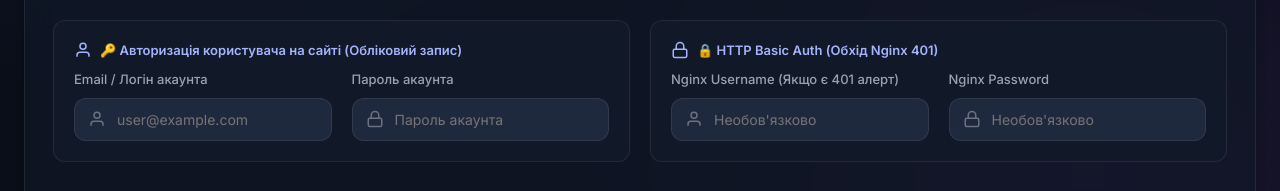
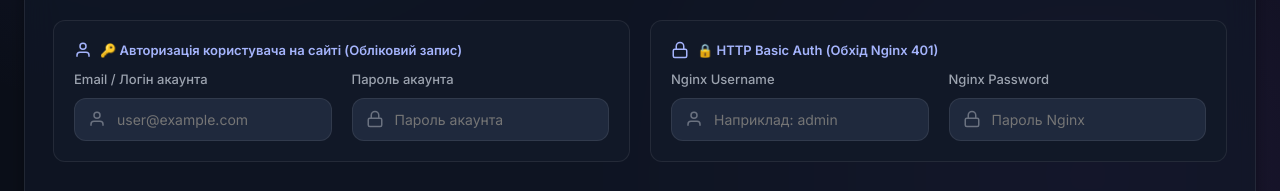
Before and after one commit to mpvitalik/two_sites, a website: page public/index.html in a window 1280 px wide. Shown: the part 505-696 px from the top of the page. Drawn offline with Linux system fonts and the light colour scheme.

Commit message:
Revert Nginx Basic Auth placeholder and autocomplete changes per user request

```diff
--- a/public/index.html
+++ b/public/index.html
@@ -232,17 +232,17 @@
               </div>
               <div class="input-grid">
                 <div class="input-group">
-                  <label for="httpAuthUsername">Nginx Username (Якщо є 401 алерт)</label>
+                  <label for="httpAuthUsername">Nginx Username</label>
                   <div class="input-wrapper">
                     <svg class="input-icon" width="18" height="18" viewBox="0 0 24 24" fill="none" stroke="currentColor" stroke-width="2"><path d="M20 21v-2a4 4 0 0 0-4-4H8a4 4 0 0 0-4 4v2"/><circle cx="12" cy="7" r="4"/></svg>
-                    <input type="text" id="httpAuthUsername" placeholder="Необов'язково" autocomplete="off">
+                    <input type="text" id="httpAuthUsername" placeholder="Наприклад: admin">
                   </div>
                 </div>
                 <div class="input-group">
                   <label for="httpAuthPassword">Nginx Password</label>
                   <div class="input-wrapper">
                     <svg class="input-icon" width="18" height="18" viewBox="0 0 24 24" fill="none" stroke="currentColor" stroke-width="2"><rect x="3" y="11" width="18" height="11" rx="2" ry="2"/><path d="M7 11V7a5 5 0 0 1 10 0v4"/></svg>
-                    <input type="password" id="httpAuthPassword" placeholder="Необов'язково" autocomplete="new-password">
+                    <input type="password" id="httpAuthPassword" placeholder="Пароль Nginx">
                   </div>
                 </div>
               </div>
```
